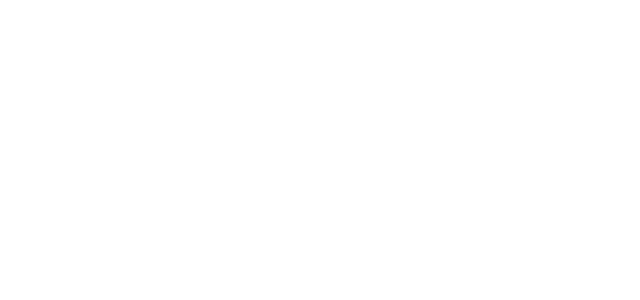
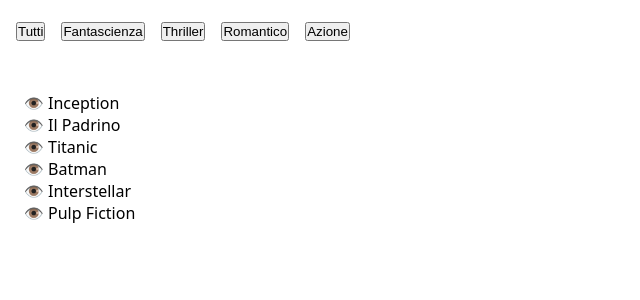
Before and after one commit to andrea-pugliatti/react-movie-filter, a React app: page / in a window 1280 px wide. Shown: the top 300 px of the page, without its empty margins (0-640 px from the left). Built offline with nearby package versions, Linux system fonts and the light colour scheme; the HTML template or start-up script is replaced by a standard one.

Commit message:
Add movie selector

```diff
--- a/src/App.jsx
+++ b/src/App.jsx
@@ -1,5 +1,63 @@
+import { useState, useEffect } from "react";
+
 function App() {
-	return <></>;
+	const movieList = [
+		{ title: "Inception", genre: "Fantascienza" },
+		{ title: "Il Padrino", genre: "Thriller" },
+		{ title: "Titanic", genre: "Romantico" },
+		{ title: "Batman", genre: "Azione" },
+		{ title: "Interstellar", genre: "Fantascienza" },
+		{ title: "Pulp Fiction", genre: "Thriller" },
+	];
+
+	const genreList = [
+		"Tutti",
+		"Fantascienza",
+		"Thriller",
+		"Romantico",
+		"Azione",
+	];
+
+	const [movies, setMovies] = useState(movieList);
+	const [filtered, setFiltered] = useState(movieList);
+	const [genre, setGenre] = useState(genreList[0]);
+
+	//const [searchInput, setSearchInput] = useState("");
+	// useEffect(() => {
+	// 	console.log(searchInput);
+	// }, [searchInput]);
+
+	useEffect(() => {
+		const filtered = movies.filter(
+			(item) => genre === genreList[0] || item.genre === genre,
+		);
+		setFiltered(filtered);
+	}, [genre]);
+
+	return (
+		<>
+			{/* <input
+				type="text"
+				onChange={(event) => setSearchInput(event.target.value)}
+			/> */}
+
+			<ul className="genre-selector">
+				{genreList.map((item, index) => (
+					<li key={index}>
+						<button type="button" onClick={() => setGenre(item)}>
+							{item}
+						</button>
+					</li>
+				))}
+			</ul>
+
+			<ul className="movie-list">
+				{filtered.map((item, index) => (
+					<li key={index}>{item.title}</li>
+				))}
+			</ul>
+		</>
+	);
 }
 
 export default App;
--- a/src/index.css
+++ b/src/index.css
@@ -7,3 +7,20 @@
 body {
 	font-family: system-ui, Helvetica, Arial, sans-serif;
 }
+
+.genre-selector {
+	display: flex;
+	list-style: none;
+	padding: 1.2rem 1rem;
+	* + * {
+		margin-inline-start: 1rem;
+	}
+}
+
+.movie-list {
+	list-style: none;
+	padding: 2rem 3rem;
+	li::marker {
+		content: "👁️ ";
+	}
+}
```
Also changed, not shown: 1 other file (tests, documents, lock files or other folders).
